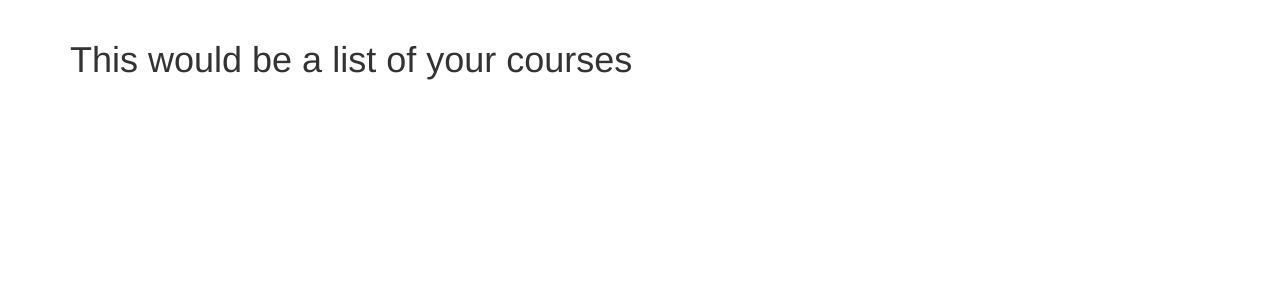
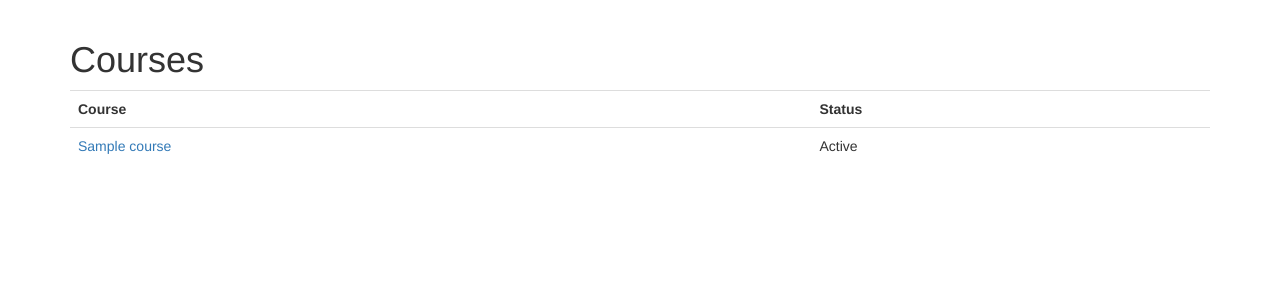
Before and after one commit to tcarwash/VMLab, a Flask app: page /courses in a window 1280 px wide. Shown: the part 52-352 px from the top of the page. Run offline with Flask 2, Linux system fonts and the light colour scheme; a user stored in the database is signed in; tables that the repository leaves empty hold one stand-in row (values such as "Sample post"); parts of the project's set-up code (start-up, migrations or seed data) failed here and were passed over; some libraries are stand-ins or nearby versions.

Commit message:
course list work

```diff
--- a/app/forms.py
+++ b/app/forms.py
@@ -1,5 +1,5 @@
 from flask_wtf import FlaskForm
-from wtforms import StringField, SelectField, HiddenField, SelectMultipleField, PasswordField, BooleanField, SubmitField
+from wtforms import StringField, SelectField, HiddenField, PasswordField, BooleanField, SubmitField
 from wtforms.validators import DataRequired, Email, EqualTo, ValidationError
 from app.models import User, Role, Course
 
--- a/app/models.py
+++ b/app/models.py
@@ -20,6 +20,18 @@ user_role = db.Table('user_role',
     db.Column('user', db.Integer, db.ForeignKey('User.id')),
     db.Column('role', db.Integer, db.ForeignKey('Role.id'))
     )
+
+class Role(db.Model):
+    __tablename__ = 'Role'
+    id = db.Column(db.Integer, primary_key=True)
+    name = db.Column(db.String(32), index=True, unique=True)
+
+class VM(db.Model):
+    __tablename__ = 'VM'
+    id = db.Column(db.Integer, primary_key=True)
+    vm_name = db.Column(db.String(32), index=True, unique=True)
+    vm_desc = db.Column(db.String(120), index=True)
+    path = db.Column(db.String(64), index=True)
 
 class User(UserMixin, db.Model):
     __tablename__ = 'User'
@@ -48,27 +60,6 @@ class User(UserMixin, db.Model):
     def __repr__(self):
         return '<username {}>'.format(self.username)
 
-class Role(db.Model):
-    __tablename__ = 'Role'
-    id = db.Column(db.Integer, primary_key=True)
-    name = db.Column(db.String(32), index=True, unique=True)
-
-
-class VM(db.Model):
-    __tablename__ = 'VM'
-    id = db.Column(db.Integer, primary_key=True)
-    vm_name = db.Column(db.String(32), index=True, unique=True)
-    vm_desc = db.Column(db.String(120), index=True)
-    path = db.Column(db.String(64), index=True)
-    courses = db.relationship('Course', backref='vm', lazy='dynamic')
-
-class Instance(db.Model):
-    __tablename__ = 'Instance'
-    id = db.Column(db.Integer, primary_key=True)
-    course_id = db.Column(db.Integer, db.ForeignKey('Course.id'))
-    url = db.Column(db.String(32), index=True, unique=True)
-
-
 class Course(db.Model):
     __tablename__ = 'Course'
     id = db.Column(db.Integer, primary_key=True)
@@ -79,3 +70,10 @@ class Course(db.Model):
 
     def __repr__(self):
         return '<Course {}>'.format(self.course_name)
+
+class Instance(db.Model):
+    __tablename__ = 'Instance'
+    id = db.Column(db.Integer, primary_key=True)
+    course_id = db.Column(db.Integer, db.ForeignKey('Course.id'))
+    url = db.Column(db.String(32), index=True, unique=True)
+    vm = db.relationship("VM", secondary=Course.__table__, primaryjoin="Instance.course_id == Course.id", secondaryjoin="Course.vm_id == VM.id")
--- a/app/templates/courses.html
+++ b/app/templates/courses.html
@@ -3,6 +3,22 @@
 
 {% block app_content %}
 
-    <h1>This would be a list of your courses</h1>
+    <h1>Courses</h1>
+    <table class="table table-hover">
+    <tr><th>Course</th><th>Status</th></tr>
+    {%for course in current_user.assignments%}
+    <tr><td><a href={{url_for('courses')}}>{{course.course_name}}</a></td>
+    <td>
+    {%for instance in current_user.instances%}
+    {%if instance.course_id == course.id%}
+    Active
+    {%else%}
+    Inactive
+    {%endif%}
+    {%endfor%}
+    </td>
+    </tr>
+    {%endfor%}
+    </table>
 
 {% endblock %}
```
Also changed, not shown: data/app.db, 2 other files.
